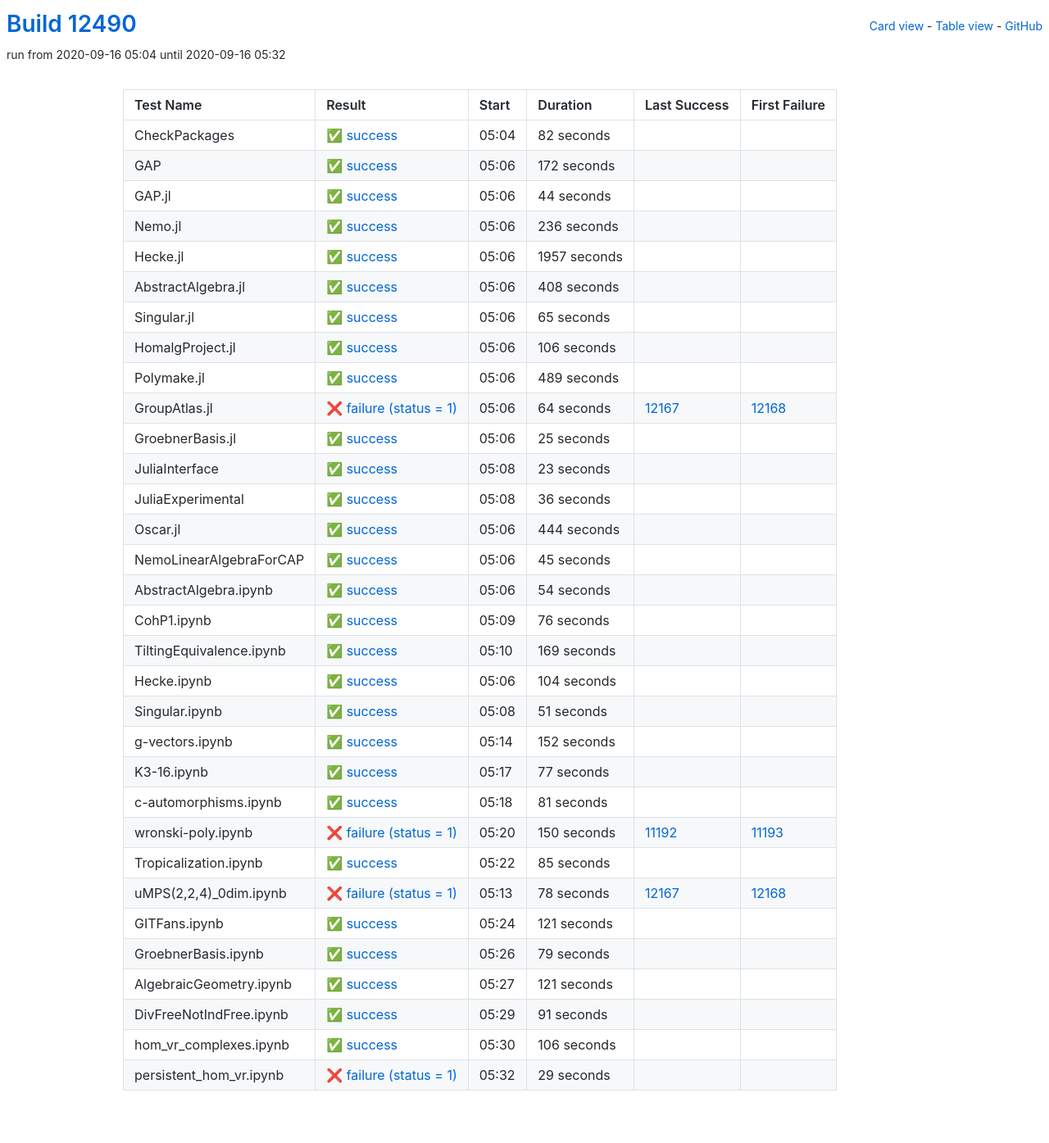
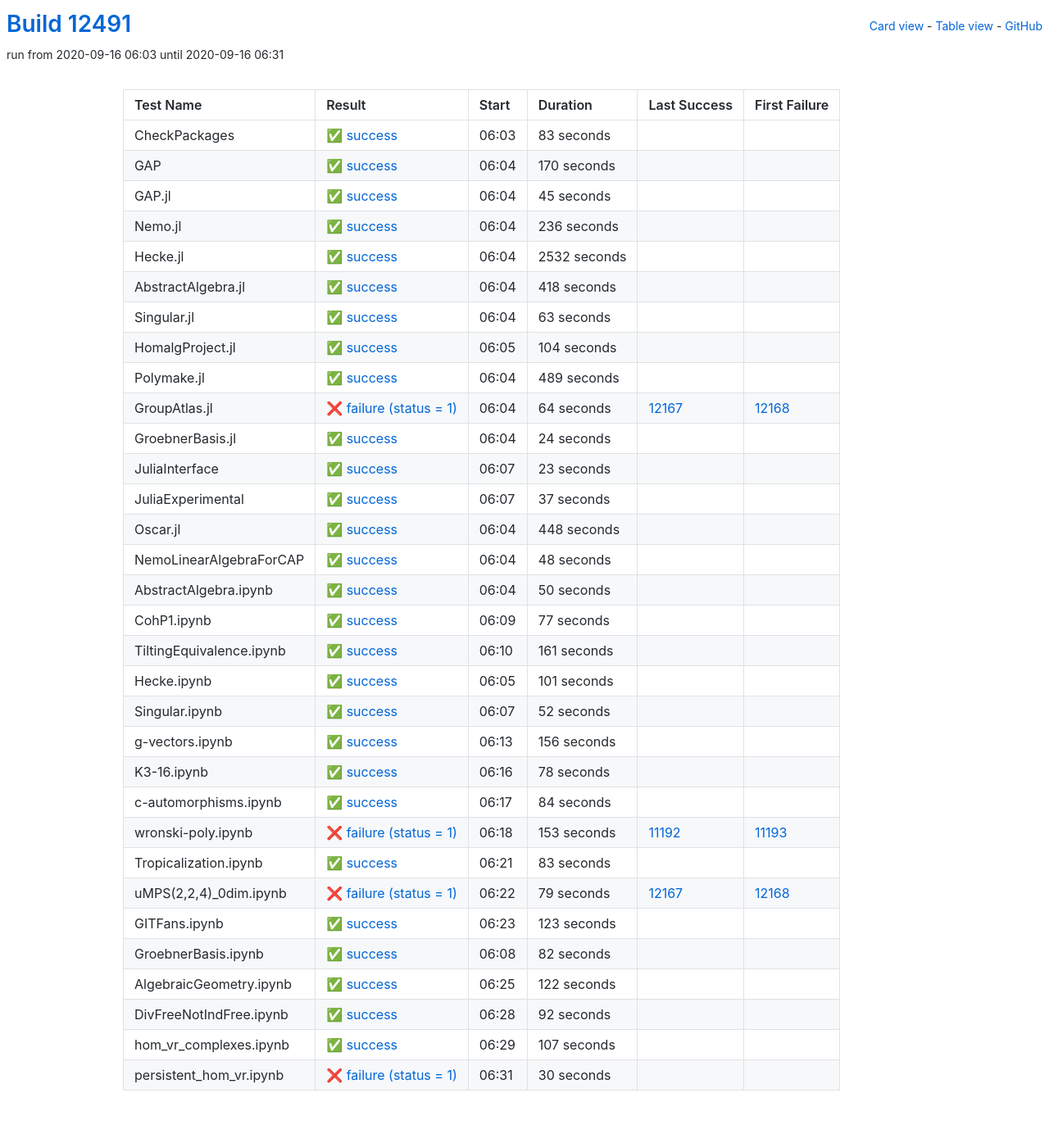
Before and after one commit to oscar-system/oscar-ci-status, a Jekyll site: the page built from table.html, in a window 1280 px wide. Shown: the whole page at 82% size. Built offline with Jekyll 4.4.1, drawn with Linux system fonts in a browser that asks for light colours.

Commit message:
Build #12491

```diff
--- a/_data/ci.yml
+++ b/_data/ci.yml
@@ -1,6 +1,6 @@
 ---
-build: 12490
-build_url: https://oscarci.mathematik.uni-kl.de/job/oscar/12490/
+build: 12491
+build_url: https://oscarci.mathematik.uni-kl.de/job/oscar/12491/
 job: oscar
 organization: oscar-system
 repo: oscar-ci-status
@@ -8,44 +8,44 @@
 tests:
 - name: CheckPackages
   id: checkpackages
-  log: https://oscarci.mathematik.uni-kl.de/job/oscar/12490/artifact/logs/build-12490/CheckPackages.log
-  start: 2020-09-16 05:04
+  log: https://oscarci.mathematik.uni-kl.de/job/oscar/12491/artifact/logs/build-12491/CheckPackages.log
+  start: 2020-09-16 06:03
   success: true
   exitcode: 0
   status: success
-  duration: 82
+  duration: 83
   last_success: false
   last_success_url:
   first_failure: false
   first_failure_url:
 - name: GAP
   id: gap
-  log: https://oscarci.mathematik.uni-kl.de/job/oscar/12490/artifact/logs/build-12490/GAP.log
-  start: 2020-09-16 05:06
+  log: https://oscarci.mathematik.uni-kl.de/job/oscar/12491/artifact/logs/build-12491/GAP.log
+  start: 2020-09-16 06:04
   success: true
   exitcode: 0
   status: success
-  duration: 172
+  duration: 170
   last_success: false
   last_success_url:
   first_failure: false
   first_failure_url:
 - name: GAP.jl
   id: gap-jl
-  log: https://oscarci.mathematik.uni-kl.de/job/oscar/12490/artifact/logs/build-12490/GAP.jl.log
-  start: 2020-09-16 05:06
+  log: https://oscarci.mathematik.uni-kl.de/job/oscar/12491/artifact/logs/build-12491/GAP.jl.log
+  start: 2020-09-16 06:04
   success: true
   exitcode: 0
   status: success
-  duration: 44
+  duration: 45
   last_success: false
   last_success_url:
   first_failure: false
   first_failure_url:
 - name: Nemo.jl
   id: nemo-jl
-  log: https://oscarci.mathematik.uni-kl.de/job/oscar/12490/artifact/logs/build-12490/Nemo.jl.log
-  start: 2020-09-16 05:06
+  log: https://oscarci.mathematik.uni-kl.de/job/oscar/12491/artifact/logs/build-12491/Nemo.jl.log
+  start: 2020-09-16 06:04
   success: true
   exitcode: 0
   status: success
@@ -56,56 +56,56 @@
   first_failure_url:
 - name: Hecke.jl
   id: hecke-jl
-  log: https://oscarci.mathematik.uni-kl.de/job/oscar/12490/artifact/logs/build-12490/Hecke.jl.log
-  start: 2020-09-16 05:06
+  log: https://oscarci.mathematik.uni-kl.de/job/oscar/12491/artifact/logs/build-12491/Hecke.jl.log
+  start: 2020-09-16 06:04
   success: true
   exitcode: 0
   status: success
-  duration: 1957
+  duration: 2532
   last_success: false
   last_success_url:
   first_failure: false
   first_failure_url:
 - name: AbstractAlgebra.jl
   id: abstractalgebra-jl
-  log: https://oscarci.mathematik.uni-kl.de/job/oscar/12490/artifact/logs/build-12490/AbstractAlgebra.jl.log
-  start: 2020-09-16 05:06
+  log: https://oscarci.mathematik.uni-kl.de/job/oscar/12491/artifact/logs/build-12491/AbstractAlgebra.jl.log
+  start: 2020-09-16 06:04
   success: true
   exitcode: 0
   status: success
-  duration: 408
+  duration: 418
   last_success: false
   last_success_url:
   first_failure: false
   first_failure_url:
 - name: Singular.jl
   id: singular-jl
-  log: https://oscarci.mathematik.uni-kl.de/job/oscar/12490/artifact/logs/build-12490/Singular.jl.log
-  start: 2020-09-16 05:06
+  log: https://oscarci.mathematik.uni-kl.de/job/oscar/12491/artifact/logs/build-12491/Singular.jl.log
+  start: 2020-09-16 06:04
   success: true
   exitcode: 0
   status: success
-  duration: 65
+  duration: 63
   last_success: false
   last_success_url:
   first_failure: false
   first_failure_url:
 - name: HomalgProject.jl
   id: homalgproject-jl
-  log: https://oscarci.mathematik.uni-kl.de/job/oscar/12490/artifact/logs/build-12490/HomalgProject.jl.log
-  start: 2020-09-16 05:06
+  log: https://oscarci.mathematik.uni-kl.de/job/oscar/12491/artifact/logs/build-12491/HomalgProject.jl.log
+  start: 2020-09-16 06:05
   success: true
   exitcode: 0
   status: success
-  duration: 106
+  duration: 104
   last_success: false
   last_success_url:
   first_failure: false
   first_failure_url:
 - name: Polymake.jl
   id: polymake-jl
-  log: https://oscarci.mathematik.uni-kl.de/job/oscar/12490/artifact/logs/build-12490/Polymake.jl.log
-  start: 2020-09-16 05:06
+  log: https://oscarci.mathematik.uni-kl.de/job/oscar/12491/artifact/logs/build-12491/Polymake.jl.log
+  start: 2020-09-16 06:04
   success: true
   exitcode: 0
   status: success
@@ -116,8 +116,8 @@
   first_failure_url:
 - name: GroupAtlas.jl
   id: groupatlas-jl
-  log: https://oscarci.mathematik.uni-kl.de/job/oscar/12490/artifact/logs/build-12490/GroupAtlas.jl.log
-  start: 2020-09-16 05:06
+  log: https://oscarci.mathematik.uni-kl.de/job/oscar/12491/artifact/logs/build-12491/GroupAtlas.jl.log
+  start: 2020-09-16 06:04
   success: false
   exitcode: 1
   status: failure
@@ -128,20 +128,20 @@
   first_failure_url: https://oscarci.mathematik.uni-kl.de/job/oscar/12168/
 - name: GroebnerBasis.jl
   id: groebnerbasis-jl
-  log: https://oscarci.mathematik.uni-kl.de/job/oscar/12490/artifact/logs/build-12490/GroebnerBasis.jl.log
-  start: 2020-09-16 05:06
+  log: https://oscarci.mathematik.uni-kl.de/job/oscar/12491/artifact/logs/build-12491/GroebnerBasis.jl.log
+  start: 2020-09-16 06:04
   success: true
   exitcode: 0
   status: success
-  duration: 25
+  duration: 24
   last_success: false
   last_success_url:
   first_failure: false
   first_failure_url:
 - name: JuliaInterface
   id: juliainterface
-  log: https://oscarci.mathematik.uni-kl.de/job/oscar/12490/artifact/logs/build-12490/JuliaInterface.log
-  start: 2020-09-16 05:08
+  log: https://oscarci.mathematik.uni-kl.de/job/oscar/12491/artifact/logs/build-12491/JuliaInterface.log
+  start: 2020-09-16 06:07
   success: true
   exitcode: 0
   status: success
@@ -152,116 +152,56 @@
   first_failure_url:
 - name: JuliaExperimental
   id: juliaexperimental
-  log: https://oscarci.mathematik.uni-kl.de/job/oscar/12490/artifact/logs/build-12490/JuliaExperimental.log
-  start: 2020-09-16 05:08
+  log: https://oscarci.mathematik.uni-kl.de/job/oscar/12491/artifact/logs/build-12491/JuliaExperimental.log
+  start: 2020-09-16 06:07
   success: true
   exitcode: 0
   status: success
-  duration: 36
+  duration: 37
   last_success: false
   last_success_url:
   first_failure: false
   first_failure_url:
 - name: Oscar.jl
   id: oscar-jl
-  log: https://oscarci.mathematik.uni-kl.de/job/oscar/12490/artifact/logs/build-12490/Oscar.jl.log
-  start: 2020-09-16 05:06
+  log: https://oscarci.mathematik.uni-kl.de/job/oscar/12491/artifact/logs/build-12491/Oscar.jl.log
+  start: 2020-09-16 06:04
   success: true
   exitcode: 0
   status: success
-  duration: 444
+  duration: 448
   last_success: false
   last_success_url:
   first_failure: false
   first_failure_url:
 - name: NemoLinearAlgebraForCAP
   id: nemolinearalgebraforcap
-  log: https://oscarci.mathematik.uni-kl.de/job/oscar/12490/artifact/logs/build-12490/NemoLinearAlgebraForCAP.log
-  start: 2020-09-16 05:06
+  log: https://oscarci.mathematik.uni-kl.de/job/oscar/12491/artifact/logs/build-12491/NemoLinearAlgebraForCAP.log
+  start: 2020-09-16 06:04
   success: true
   exitcode: 0
   status: success
-  duration: 45
+  duration: 48
   last_success: false
   last_success_url:
   first_failure: false
   first_failure_url:
 - name: AbstractAlgebra.ipynb
   id: abstractalgebra-ipynb
-  log: https://oscarci.mathematik.uni-kl.de/job/oscar/12490/artifact/logs/build-12490/AbstractAlgebra.ipynb.log
-  start: 2020-09-16 05:06
+  log: https://oscarci.mathematik.uni-kl.de/job/oscar/12491/artifact/logs/build-12491/AbstractAlgebra.ipynb.log
+  start: 2020-09-16 06:04
   success: true
   exitcode: 0
   status: success
-  duration: 54
+  duration: 50
   last_success: false
   last_success_url:
   first_failure: false
   first_failure_url:
 - name: CohP1.ipynb
   id: cohp1-ipynb
-  log: https://oscarci.mathematik.uni-kl.de/job/oscar/12490/artifact/logs/build-12490/CohP1.ipynb.log
-  start: 2020-09-16 05:09
-  success: true
-  exitcode: 0
-  status: success
-  duration: 76
-  last_success: false
-  last_success_url:
-  first_failure: false
-  first_failure_url:
-- name: TiltingEquivalence.ipynb
-  id: tiltingequivalence-ipynb
-  log: https://oscarci.mathematik.uni-kl.de/job/oscar/12490/artifact/logs/build-12490/TiltingEquivalence.ipynb.log
-  start: 2020-09-16 05:10
-  success: true
-  exitcode: 0
-  status: success
-  duration: 169
-  last_success: false
-  last_success_url:
-  first_failure: false
-  first_failure_url:
-- name: Hecke.ipynb
-  id: hecke-ipynb
-  log: https://oscarci.mathematik.uni-kl.de/job/oscar/12490/artifact/logs/build-12490/Hecke.ipynb.log
-  start: 2020-09-16 05:06
-  success: true
-  exitcode: 0
-  status: success
-  duration: 104
-  last_success: false
-  last_success_url:
-  first_failure: false
-  first_failure_url:
-- name: Singular.ipynb
-  id: singular-ipynb
-  log: https://oscarci.mathematik.uni-kl.de/job/oscar/12490/artifact/logs/build-12490/Singular.ipynb.log
-  start: 2020-09-16 05:08
-  success: true
-  exitcode: 0
-  status: success
-  duration: 51
-  last_success: false
-  last_success_url:
-  first_failure: false
-  first_failure_url:
-- name: g-vectors.ipynb
-  id: g-vectors-ipynb
-  log: https://oscarci.mathematik.uni-kl.de/job/oscar/12490/artifact/logs/build-12490/g-vectors.ipynb.log
-  start: 2020-09-16 05:14
-  success: true
-  exitcode: 0
-  status: success
-  duration: 152
-  last_success: false
-  last_success_url:
-  first_failure: false
-  first_failure_url:
-- name: K3-16.ipynb
-  id: k3-16-ipynb
-  log: https://oscarci.mathematik.uni-kl.de/job/oscar/12490/artifact/logs/build-12490/K3-16.ipynb.log
-  start: 2020-09-16 05:17
+  log: https://oscarci.mathematik.uni-kl.de/job/oscar/12491/artifact/logs/build-12491/CohP1.ipynb.log
+  start: 2020-09-16 06:09
   success: true
   exitcode: 0
   status: success
@@ -270,122 +210,182 @@
   last_success_url:
   first_failure: false
   first_failure_url:
-- name: c-automorphisms.ipynb
-  id: c-automorphisms-ipynb
-  log: https://oscarci.mathematik.uni-kl.de/job/oscar/12490/artifact/logs/build-12490/c-automorphisms.ipynb.log
-  start: 2020-09-16 05:18
+- name: TiltingEquivalence.ipynb
+  id: tiltingequivalence-ipynb
+  log: https://oscarci.mathematik.uni-kl.de/job/oscar/12491/artifact/logs/build-12491/TiltingEquivalence.ipynb.log
+  start: 2020-09-16 06:10
   success: true
   exitcode: 0
   status: success
-  duration: 81
+  duration: 161
+  last_success: false
+  last_success_url:
+  first_failure: false
+  first_failure_url:
+- name: Hecke.ipynb
+  id: hecke-ipynb
+  log: https://oscarci.mathematik.uni-kl.de/job/oscar/12491/artifact/logs/build-12491/Hecke.ipynb.log
+  start: 2020-09-16 06:05
+  success: true
+  exitcode: 0
+  status: success
+  duration: 101
+  last_success: false
+  last_success_url:
+  first_failure: false
+  first_failure_url:
+- name: Singular.ipynb
+  id: singular-ipynb
+  log: https://oscarci.mathematik.uni-kl.de/job/oscar/12491/artifact/logs/build-12491/Singular.ipynb.log
+  start: 2020-09-16 06:07
+  success: true
+  exitcode: 0
+  status: success
+  duration: 52
+  last_success: false
+  last_success_url:
+  first_failure: false
+  first_failure_url:
+- name: g-vectors.ipynb
+  id: g-vectors-ipynb
+  log: https://oscarci.mathematik.uni-kl.de/job/oscar/12491/artifact/logs/build-12491/g-vectors.ipynb.log
+  start: 2020-09-16 06:13
+  success: true
+  exitcode: 0
+  status: success
+  duration: 156
+  last_success: false
+  last_success_url:
+  first_failure: false
+  first_failure_url:
+- name: K3-16.ipynb
+  id: k3-16-ipynb
+  log: https://oscarci.mathematik.uni-kl.de/job/oscar/12491/artifact/logs/build-12491/K3-16.ipynb.log
+  start: 2020-09-16 06:16
+  success: true
+  exitcode: 0
+  status: success
+  duration: 78
+  last_success: false
+  last_success_url:
+  first_failure: false
+  first_failure_url:
+- name: c-automorphisms.ipynb
+  id: c-automorphisms-ipynb
+  log: https://oscarci.mathematik.uni-kl.de/job/oscar/12491/artifact/logs/build-12491/c-automorphisms.ipynb.log
+  start: 2020-09-16 06:17
+  success: true
+  exitcode: 0
+  status: success
+  duration: 84
   last_success: false
   last_success_url:
   first_failure: false
   first_failure_url:
 - name: wronski-poly.ipynb
   id: wronski-poly-ipynb
-  log: https://oscarci.mathematik.uni-kl.de/job/oscar/12490/artifact/logs/build-12490/wronski-poly.ipynb.log
-  start: 2020-09-16 05:20
+  log: https://oscarci.mathematik.uni-kl.de/job/oscar/12491/artifact/logs/build-12491/wronski-poly.ipynb.log
+  start: 2020-09-16 06:18
   success: false
   exitcode: 1
   status: failure
-  duration: 150
+  duration: 153
   last_success: 11192
   last_success_url: https://oscarci.mathematik.uni-kl.de/job/oscar/11192/
   first_failure: 11193
   first_failure_url: https://oscarci.mathematik.uni-kl.de/job/oscar/11193/
 - name: Tropicalization.ipynb
   id: tropicalization-ipynb
-  log: https://oscarci.mathematik.uni-kl.de/job/oscar/12490/artifact/logs/build-12490/Tropicalization.ipynb.log
-  start: 2020-09-16 05:22
+  log: https://oscarci.mathematik.uni-kl.de/job/oscar/12491/artifact/logs/build-12491/Tropicalization.ipynb.log
+  start: 2020-09-16 06:21
   success: true
   exitcode: 0
   status: success
-  duration: 85
+  duration: 83
   last_success: false
   last_success_url:
   first_failure: false
   first_failure_url:
 - name: uMPS(2,2,4)_0dim.ipynb
   id: umps-2-2-4-0dim-ipynb
-  log: https://oscarci.mathematik.uni-kl.de/job/oscar/12490/artifact/logs/build-12490/uMPS-2-2-4-_0dim.ipynb.log
-  start: 2020-09-16 05:13
+  log: https://oscarci.mathematik.uni-kl.de/job/oscar/12491/artifact/logs/build-12491/uMPS-2-2-4-_0dim.ipynb.log
+  start: 2020-09-16 06:22
   success: false
   exitcode: 1
   status: failure
-  duration: 78
+  duration: 79
   last_success: 12167
   last_success_url: https://oscarci.mathematik.uni-kl.de/job/oscar/12167/
   first_failure: 12168
   first_failure_url: https://oscarci.mathematik.uni-kl.de/job/oscar/12168/
 - name: GITFans.ipynb
   id: gitfans-ipynb
-  log: https://oscarci.mathematik.uni-kl.de/job/oscar/12490/artifact/logs/build-12490/GITFans.ipynb.log
-  start: 2020-09-16 05:24
+  log: https://oscarci.mathematik.uni-kl.de/job/oscar/12491/artifact/logs/build-12491/GITFans.ipynb.log
+  start: 2020-09-16 06:23
   success: true
   exitcode: 0
   status: success
-  duration: 121
+  duration: 123
   last_success: false
   last_success_url:
   first_failure: false
   first_failure_url:
 - name: GroebnerBasis.ipynb
   id: groebnerbasis-ipynb
-  log: https://oscarci.mathematik.uni-kl.de/job/oscar/12490/artifact/logs/build-12490/GroebnerBasis.ipynb.log
-  start: 2020-09-16 05:26
+  log: https://oscarci.mathematik.uni-kl.de/job/oscar/12491/artifact/logs/build-12491/GroebnerBasis.ipynb.log
+  start: 2020-09-16 06:08
   success: true
   exitcode: 0
   status: success
-  duration: 79
+  duration: 82
   last_success: false
   last_success_url:
   first_failure: false
   first_failure_url:
 - name: AlgebraicGeometry.ipynb
   id: algebraicgeometry-ipynb
-  log: https://oscarci.mathematik.uni-kl.de/job/oscar/12490/artifact/logs/build-12490/AlgebraicGeometry.ipynb.log
-  start: 2020-09-16 05:27
+  log: https://oscarci.mathematik.uni-kl.de/job/oscar/12491/artifact/logs/build-12491/AlgebraicGeometry.ipynb.log
+  start: 2020-09-16 06:25
   success: true
   exitcode: 0
   status: success
-  duration: 121
+  duration: 122
   last_success: false
   last_success_url:
   first_failure: false
   first_failure_url:
 - name: DivFreeNotIndFree.ipynb
   id: divfreenotindfree-ipynb
-  log: https://oscarci.mathematik.uni-kl.de/job/oscar/12490/artifact/logs/build-12490/DivFreeNotIndFree.ipynb.log
-  start: 2020-09-16 05:29
+  log: https://oscarci.mathematik.uni-kl.de/job/oscar/12491/artifact/logs/build-12491/DivFreeNotIndFree.ipynb.log
+  start: 2020-09-16 06:28
   success: true
   exitcode: 0
   status: success
-  duration: 91
+  duration: 92
   last_success: false
   last_success_url:
   first_failure: false
   first_failure_url:
 - name: hom_vr_complexes.ipynb
   id: hom-vr-complexes-ipynb
-  log: https://oscarci.mathematik.uni-kl.de/job/oscar/12490/artifact/logs/build-12490/hom_vr_complexes.ipynb.log
-  start: 2020-09-16 05:30
+  log: https://oscarci.mathematik.uni-kl.de/job/oscar/12491/artifact/logs/build-12491/hom_vr_complexes.ipynb.log
+  start: 2020-09-16 06:29
   success: true
   exitcode: 0
   status: success
-  duration: 106
+  duration: 107
   last_success: false
   last_success_url:
   first_failure: false
   first_failure_url:
 - name: persistent_hom_vr.ipynb
   id: persistent-hom-vr-ipynb
-  log: https://oscarci.mathematik.uni-kl.de/job/oscar/12490/artifact/logs/build-12490/persistent_hom_vr.ipynb.log
-  start: 2020-09-16 05:32
+  log: https://oscarci.mathematik.uni-kl.de/job/oscar/12491/artifact/logs/build-12491/persistent_hom_vr.ipynb.log
+  start: 2020-09-16 06:31
   success: false
   exitcode: 1
   status: failure
-  duration: 29
+  duration: 30
   last_success: false
   last_success_url:
   first_failure: false
```
Also changed, not shown: README.md.
